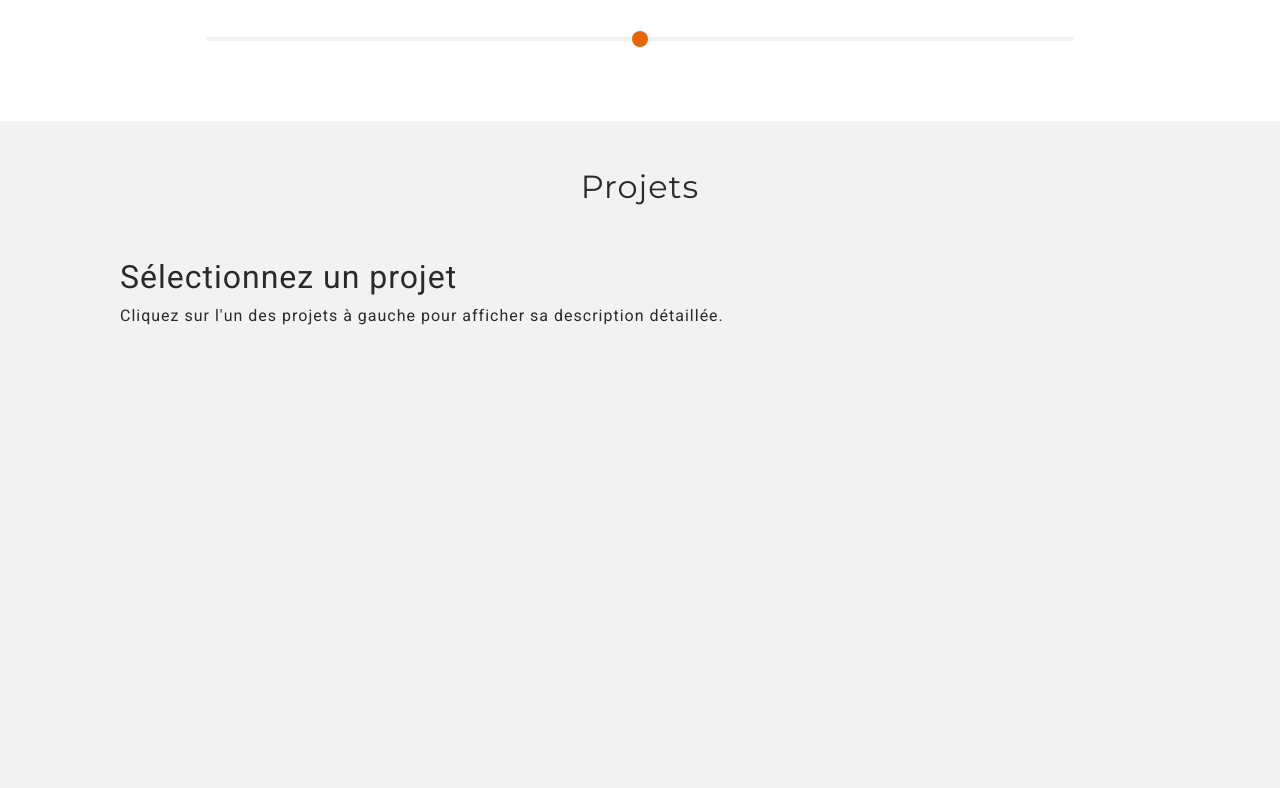
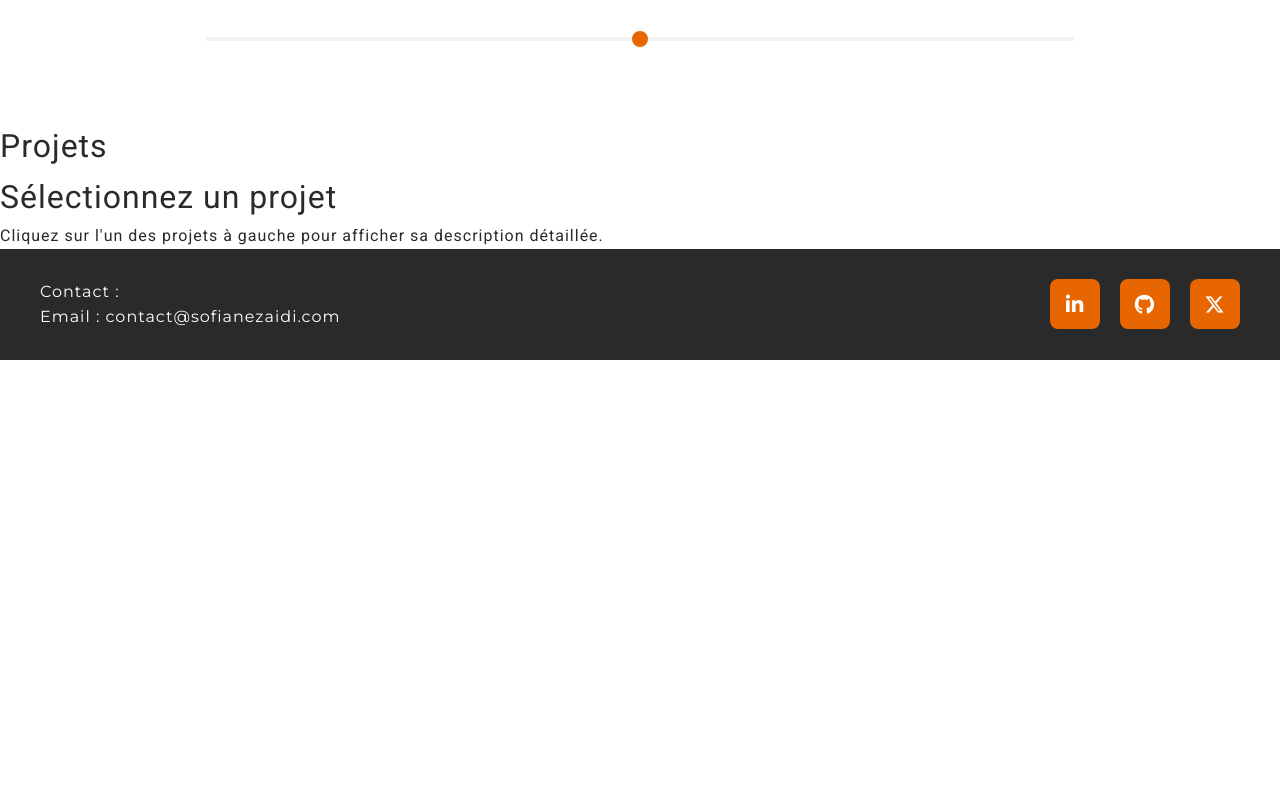
Before and after one commit to Nova-IV/New-Site, a website: page index.html in a window 1280 px wide. Shown: the part 712-1500 px from the top of the page. After the commit the page ends 1072 px from the top, so only its background shows below. Drawn offline with Linux system fonts and the light colour scheme.

Commit message:
css footer

```diff
--- a/css/main.css
+++ b/css/main.css
@@ -170,24 +170,42 @@ nav ul li a:hover {
   transform: translate(-50%, -50%);
 }
 
-.project-section {
-  padding: 4rem 0;
-  background-color: var(--light-gray);
-  min-height: 100vh;
+footer {
+  background-color: var(--dark-gray);
+  color: white;
+  padding: 3rem 4rem;
+  display: flex;
+  justify-content: space-between;
+  align-items: center;
 }
 
-.project-section h2 {
-  text-align: center;
-  font-size: 3.2rem;
-  margin-bottom: 4rem;
+.contact-info {
+  font-size: 1.6rem;
   font-family: 'Montserrat', sans-serif;
-  color: var(--dark-gray);
+  font-style: normal;
 }
 
-.projects-container {
+.social-links {
   display: flex;
-  gap: 4rem;
-  padding: 0 4rem;
-  max-width: 120rem;
-  margin: 0 auto;
+  gap: 2rem;
 }
+
+.social-icon {
+  width: 5rem;
+  height: 5rem;
+  background-color: var(--orange-primary);
+  border-radius: 0.8rem;
+  display: flex;
+  align-items: center;
+  justify-content: center;
+  transition: background-color 0.3s;
+  cursor: pointer;
+}
+
+.social-icon:hover {
+  background-color: var(--orange-secondary);
+}
+
+.social-icon i {
+  color: white;
+}
```
